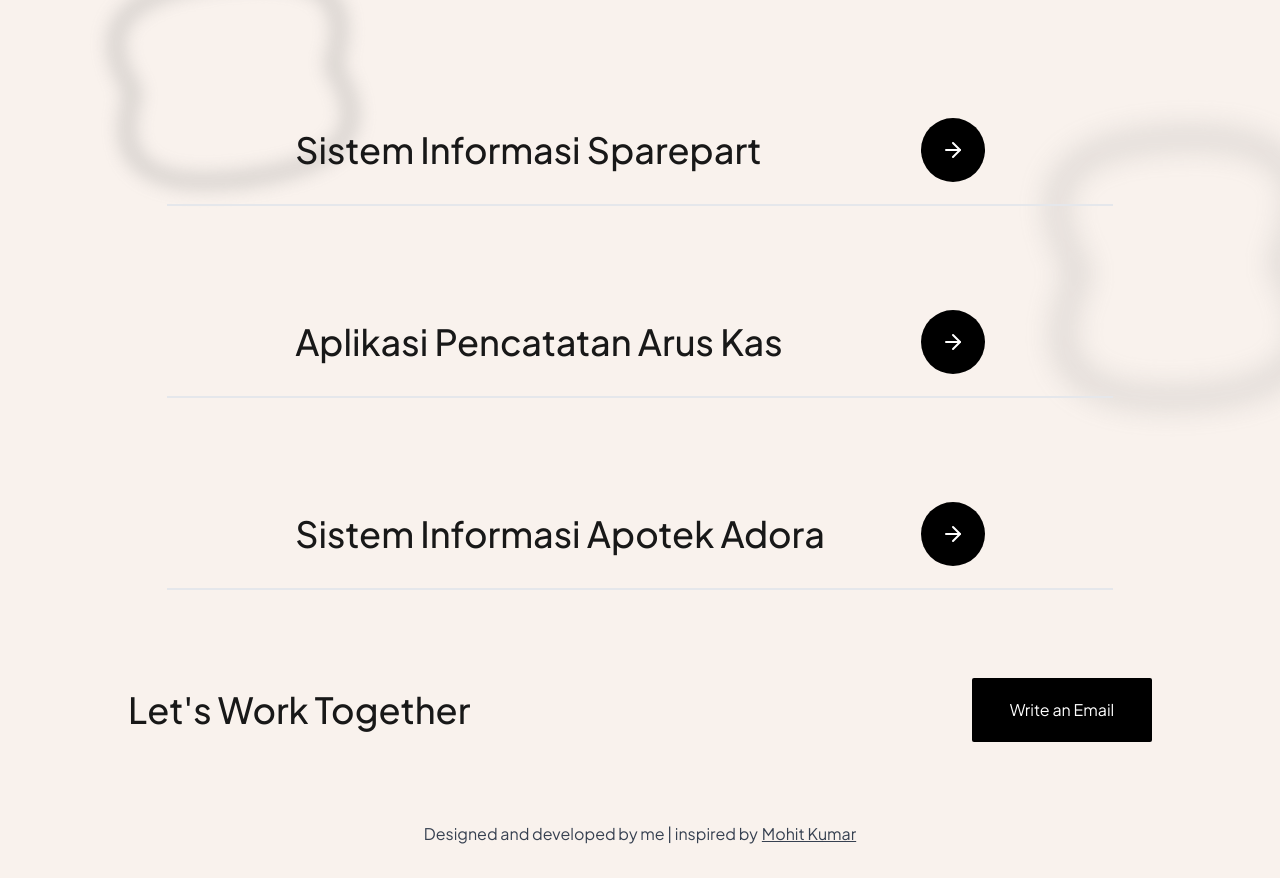
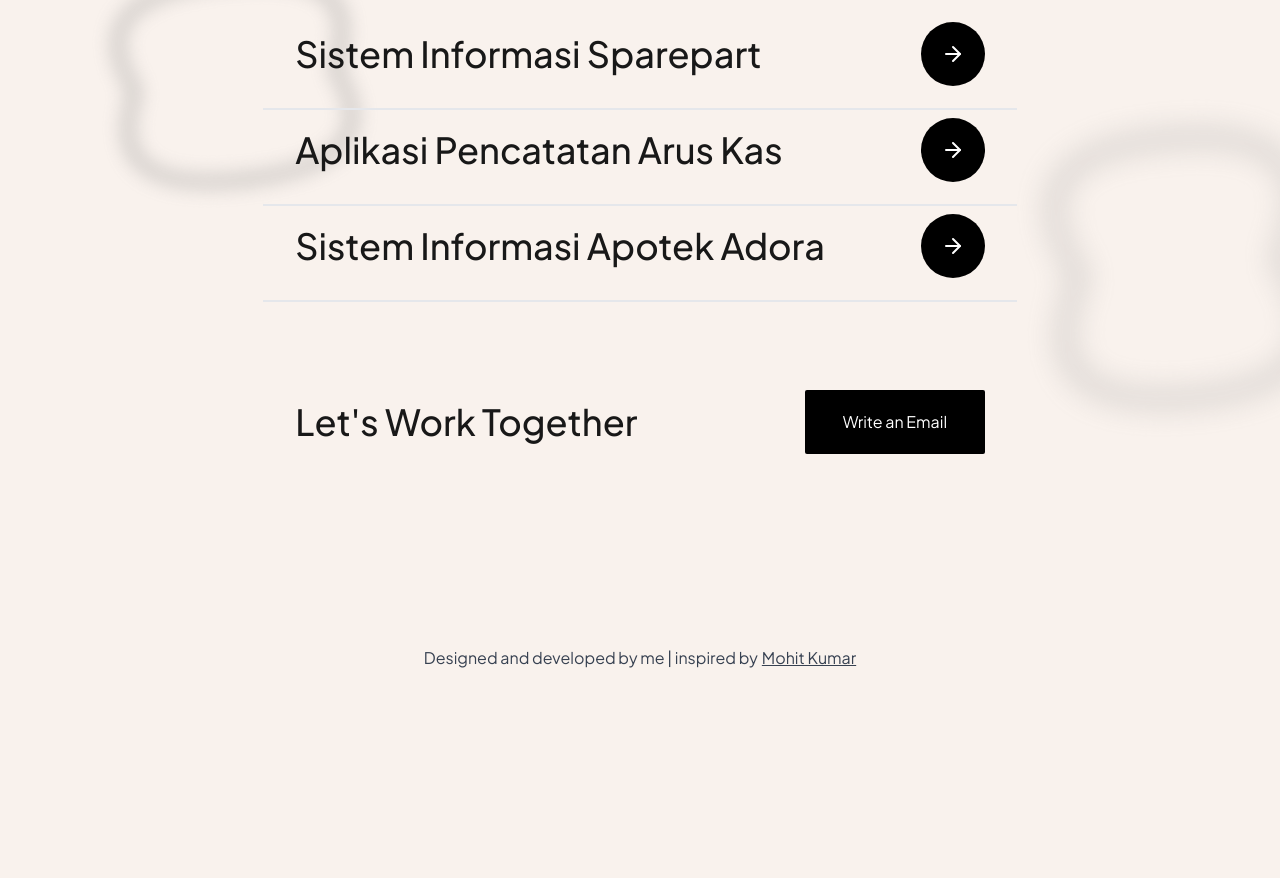
Before and after one commit to wildanrizkii/profile-portfolio, a Next.js app: page / in a window 1280 px wide. Shown: the part 1118-1996 px from the top of the page. After the commit the page ends 1820 px from the top, so only its background shows below. Built offline with nearby package versions, Linux system fonts and the light colour scheme.

Commit message:
Fix Layout

```diff
--- a/src/components/Home/index.jsx
+++ b/src/components/Home/index.jsx
@@ -9,7 +9,7 @@ import Projects from "../Projects";
 
 const Portfolio = () => {
   return (
-    <div className="relative">
+    <div className="relative ">
       <div className="absolute top-0 left-0 w-full h-screen overflow-hidden">
         <CircleAnimatedBackground />
       </div>
@@ -52,25 +52,6 @@ const Portfolio = () => {
         <Projects />
       </div>
 
-      <div className="items-center text-center w-full justify-center">
-        <div className="flex flex-col md:flex-row gap-6 md:gap-24 justify-between items-center w-full px-8 md:px-32 relative">
-          {/* Teks di kiri */}
-          <h1 className="text-4xl font-medium text-dark-gray text-center">
-            Let's Work Together
-          </h1>
-
-          <motion.button
-            className="w-16 h-16 flex items-center justify-center rounded-sm bg-black text-white mt-4 md:mt-0"
-            whileHover={{ scale: 1.05, backgroundColor: "#00000" }}
-            whileTap={{ scale: 0.95 }}
-            transition={{ type: "spring", stiffness: 300 }}
-            style={{ width: "180px" }}
-          >
-            <a href="mailto:wildanrizki9560@gmail.com">Write an Email</a>
-          </motion.button>
-        </div>
-      </div>
-
       {/* Footer */}
       <footer className="py-8 bg-transparent mt-12">
         <div className="text-gray-700 flex flex-col md:flex-row justify-center items-center gap-1 text-center">
--- a/src/components/Projects/index.jsx
+++ b/src/components/Projects/index.jsx
@@ -177,6 +177,25 @@ const Projects = () => {
           transition={{ type: "spring", stiffness: 200, damping: 20 }}
         />
       )}
+
+      <div className="items-center text-center w-full justify-center pt-20">
+        <div className="flex flex-col md:flex-row gap-6 md:gap-24 justify-between items-center w-full px-8 md:px-32 relative">
+          {/* Teks di kiri */}
+          <h1 className="text-4xl font-medium text-dark-gray text-center">
+            Let's Work Together
+          </h1>
+
+          <motion.button
+            className="w-16 h-16 flex items-center justify-center rounded-sm bg-black text-white mt-4 md:mt-0"
+            whileHover={{ scale: 1.05, backgroundColor: "#00000" }}
+            whileTap={{ scale: 0.95 }}
+            transition={{ type: "spring", stiffness: 300 }}
+            style={{ width: "180px" }}
+          >
+            <a href="mailto:wildanrizki9560@gmail.com">Write an Email</a>
+          </motion.button>
+        </div>
+      </div>
     </div>
   );
 };
--- a/tailwind.config.mjs
+++ b/tailwind.config.mjs
@@ -11,6 +11,22 @@ export default {
         background: "var(--background)",
         foreground: "var(--foreground)",
       },
+      screens: {
+        sm: "360px", // Mobile
+        md: "768px", // Tablet
+        lg: "1024px", // Desktop
+      },
+      spacing: {
+        64: "64px", // Gutter width
+        32: "32px", // Row margin
+      },
+      container: {
+        center: true, // Memastikan konten di tengah
+        padding: {
+          DEFAULT: "1rem",
+          md: "2rem",
+        },
+      },
     },
   },
   plugins: [],
```
